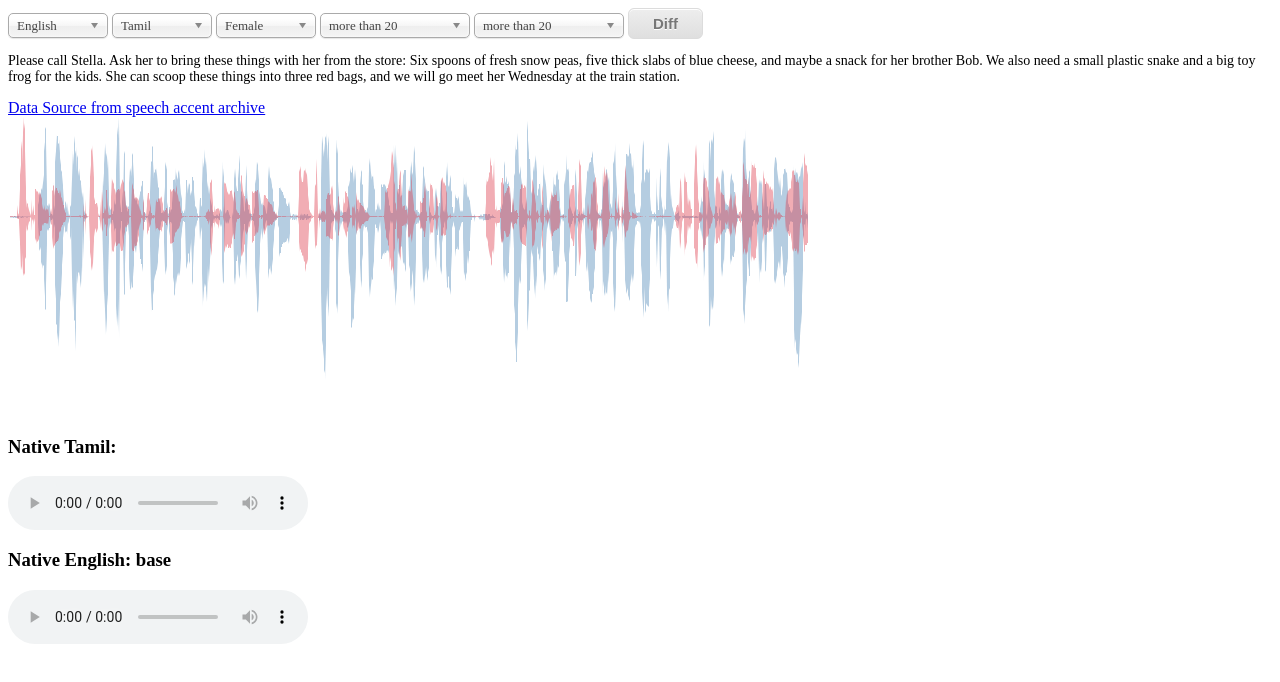
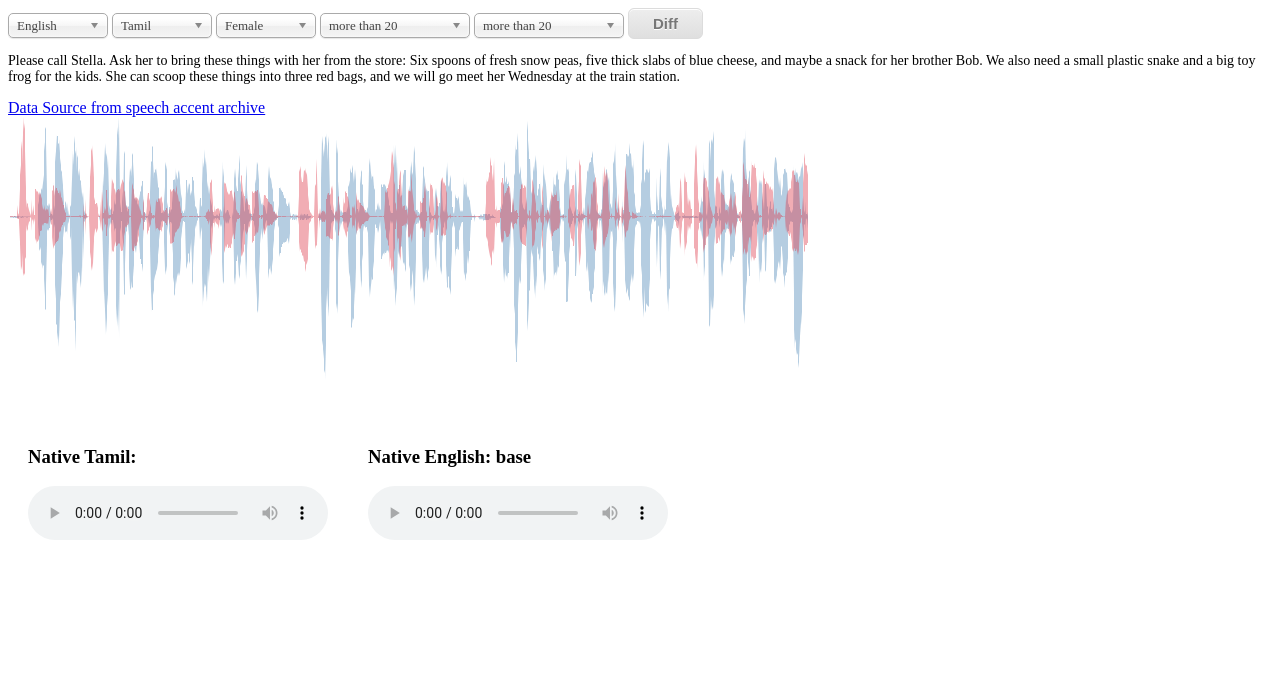
Before and after one commit to Xiaodan/AccentDiff, a website: page index.html in a window 1280 px wide. Drawn offline with Linux system fonts and the light colour scheme.

Commit message:
Fixed some stylesheet issues

```diff
--- a/index.html
+++ b/index.html
@@ -2,8 +2,8 @@
 <html>
 <head>
 	<title>AccentDiff</title>
+	<link rel="stylesheet" href="chosen.min.css" />
 	<link rel="stylesheet" type="text/css" href="style.css">
-	<link rel="stylesheet" href="chosen.min.css" />
 </head>
 <body>
 <select id="lang1" data-placeholder="Choose first native accent..." style="width:100px;" class="chosen-select form-control">
--- a/style.css
+++ b/style.css
@@ -2,6 +2,12 @@
 	clear: both;
 	display: block;
 }
+
+.container {
+	display: inline-block;
+	padding: 10px 20px;
+}
+
 .area {
 fill: steelblue;
 opacity: 0.4;
```
